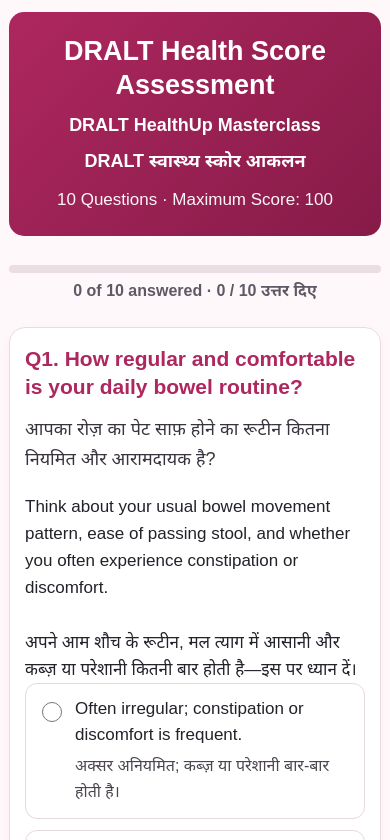
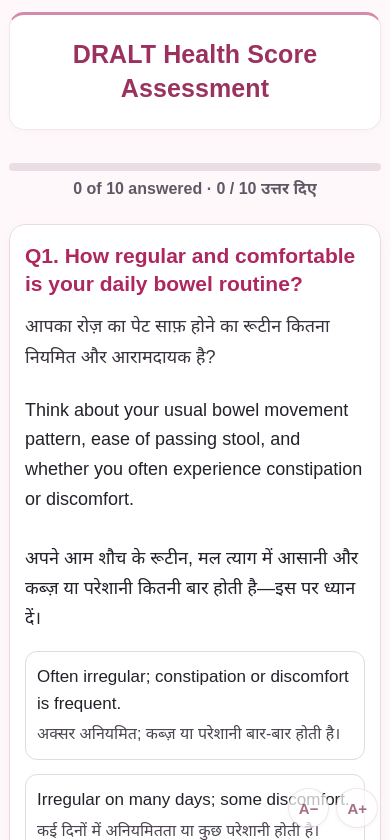
Before and after one commit to dralt10/dralt-assessments, a plain HTML site: page DRALT_Health_Score.html in a window 390 px wide. Both pictures are taken after a click on the button "Start Assessment / आकलन शुरू करें". Shown: the top 840 px of the page. Drawn offline with Linux system fonts and the light colour scheme.

Commit message:
Update DRALT_Health_Score.html

```diff
--- a/DRALT_Health_Score.html
+++ b/DRALT_Health_Score.html
@@ -3,7 +3,7 @@
 <head>
 <meta charset="UTF-8">
 <meta name="viewport" content="width=device-width, initial-scale=1.0">
-<title>DRALT Health Score Test | Masterclass</title>
+<title>DRALT Health Score Assessment</title>
 <style>
 
   :root {
@@ -31,28 +31,23 @@
     padding: 24px 0 40px;
   }
   .header {
-    background: linear-gradient(135deg, var(--brand), var(--brand-dark));
-    color: white;
-    padding: 28px 22px;
-    border-radius: 20px;
+    background: #ffffff;
+    color: var(--text);
+    border: 1px solid #f0e6eb;
+    border-top: 3px solid #d58aaa;
+    padding: 30px 22px 26px;
+    border-radius: 18px;
     text-align: center;
-    margin-bottom: 20px;
+    margin-bottom: 24px;
+    box-shadow: 0 2px 10px rgba(105, 35, 65, .025);
   }
   .header h1 {
-    margin: 0 0 8px;
-    font-size: clamp(27px, 5vw, 36px);
-    line-height: 1.25;
-    font-weight: 800;
-  }
-  .header .subtitle {
-    font-size: clamp(18px, 3.5vw, 22px);
-    font-weight: 700;
-    margin: 8px 0;
-  }
-  .header .meta {
-    font-size: 17px;
-    margin: 10px 0 0;
-    opacity: .96;
+    margin: 0;
+    color: #9b315f;
+    font-size: clamp(25px, 5vw, 33px);
+    line-height: 1.35;
+    font-weight: 750;
+    letter-spacing: .1px;
   }
   .intro, .question, .result {
     background: var(--surface);
@@ -62,8 +57,12 @@
     margin-bottom: 18px;
     box-shadow: 0 3px 12px rgba(105, 35, 65, .045);
   }
-  .intro p { margin: 0 0 8px; font-size: 18px; }
-  .intro p:last-child { margin-bottom: 0; }
+  .intro p { margin: 0; font-size: 18px; }
+  .intro-content { display: flex; flex-direction: column; gap: 22px; }
+  .intro-group { display: flex; flex-direction: column; gap: 8px; }
+  .intro-disclaimer { padding-top: 18px; border-top: 1px solid #eee2e8; }
+  .intro-disclaimer p { color: var(--muted); line-height: 1.75; }
+  .intro-instructions p { line-height: 1.75; }
   .q-heading {
     color: var(--brand);
     font-size: clamp(21px, 4vw, 25px);
@@ -79,31 +78,32 @@
   }
   .q-hi {
     font-size: clamp(18px, 3.4vw, 20px);
-    line-height: 1.7;
-    margin: 0 0 18px;
+    line-height: 1.75;
+    margin: 0 0 22px;
     color: #39333e;
   }
-  .options { display: grid; gap: 11px; }
+  .options { display: grid; gap: 14px; }
   .option {
     display: flex;
     align-items: flex-start;
-    gap: 12px;
+    gap: 0;
     border: 1.5px solid #e5d8df;
     background: #fff;
     border-radius: 12px;
-    padding: 13px 14px;
+    padding: 16px 16px;
     cursor: pointer;
     transition: border-color .15s, background .15s;
   }
   .option:hover { border-color: var(--brand); background: #fff9fc; }
   .option.selected { border-color: var(--brand); background: var(--brand-light); }
   .option input {
-    flex: 0 0 auto;
-    margin-top: 6px;
-    width: 20px;
-    height: 20px;
-    accent-color: var(--brand);
+    position: absolute;
+    opacity: 0;
+    width: 1px;
+    height: 1px;
+    pointer-events: none;
   }
+  .option:focus-within { outline: 2px solid #d7a2bd; outline-offset: 2px; }
   .option-text {
     font-size: clamp(17px, 3.3vw, 19px);
     line-height: 1.55;
@@ -155,6 +155,15 @@
   .calc label { display:block; font-size:17px; color:var(--muted); margin-bottom:6px; }
   .calc input, .calc select { width:100%; padding:12px; border:1px solid #d8cbd2; border-radius:8px; font-size:18px; font-family:inherit; margin-bottom:8px; }
   .calcresult { font-size:18px; line-height:1.6; margin-top:10px; color:var(--brand); font-weight:700; }
+  .question { display:none; }
+  .question.active { display:block; }
+  .navigation { display:flex; gap:12px; justify-content:center; flex-wrap:wrap; margin:20px 0; }
+  .navigation button { min-width:130px; }
+  .font-tools { position:fixed; right:12px; bottom:16px; z-index:20; display:flex; gap:7px; opacity:.78; }
+  .font-tools button { min-width:40px; min-height:40px; padding:8px 10px; border-radius:50%; background:rgba(255,255,255,.9); color:#8d4666; border:1px solid #eadfe5; box-shadow:0 1px 5px rgba(105,35,65,.06); font-weight:600; font-size:15px; }
+  .font-tools button:hover { background:#fff7fa; border-color:#d8b4c5; opacity:1; }
+  .desc { font-size:18px; line-height:1.65; margin:0 0 18px; }
+  .actions.score-action { display:none; }
   .error { display:none; color:#a01940; text-align:center; font-weight:700; font-size:18px; margin:10px 0; }
   @media (max-width: 520px) {
     .calcgrid { grid-template-columns:1fr; }
@@ -171,16 +180,19 @@
 <div class="wrap">
   <header class="header">
     <h1>DRALT Health Score Assessment</h1>
-    <div class="subtitle">DRALT HealthUp Masterclass</div>
-    <div class="subtitle">DRALT स्वास्थ्य स्कोर आकलन</div>
-    <p class="meta">10 Questions · Maximum Score: 100</p>
   </header>
 
   <section class="intro" id="languagePage">
-    <p><strong>Instructions:</strong> Reflect on your health and choose one answer that best describes your usual experience.</p>
-    <p><strong>निर्देश:</strong> अपने स्वास्थ्य पर विचार करें और वह उत्तर चुनें जो आपके सामान्य अनुभव का सबसे अच्छा वर्णन करता है।</p>
-    <p>This is a wellness self-reflection tool, not a medical diagnosis. Perform physical tests only if safe and comfortable for you. Skip any test that causes pain, dizziness, breathlessness, or instability.</p>
-    <p>यह स्वास्थ्य-जागरूकता के लिए स्वयं-मूल्यांकन है, चिकित्सा निदान नहीं। शारीरिक टेस्ट केवल सुरक्षित और आरामदायक होने पर करें। दर्द, चक्कर, साँस फूलने या अस्थिरता होने पर टेस्ट छोड़ दें।</p>
+    <div class="intro-content">
+      <div class="intro-group intro-instructions">
+        <p><strong>Instructions:</strong> Reflect on your health and choose one answer that best describes your usual experience.</p>
+        <p><strong>निर्देश:</strong> अपने स्वास्थ्य पर विचार करें और वह उत्तर चुनें जो आपके सामान्य अनुभव का सबसे अच्छा वर्णन करता है।</p>
+      </div>
+      <div class="intro-group intro-disclaimer">
+        <p>This is a wellness self-reflection tool, not a medical diagnosis. Perform physical tests only if safe and comfortable for you. Skip any test that causes pain, dizziness, breathlessness, or instability.</p>
+        <p>यह स्वास्थ्य-जागरूकता के लिए स्वयं-मूल्यांकन है, चिकित्सा निदान नहीं। शारीरिक टेस्ट केवल सुरक्षित और आरामदायक होने पर करें। दर्द, चक्कर, साँस फूलने या अस्थिरता होने पर टेस्ट छोड़ दें।</p>
+      </div>
+    </div>
     <div class="actions"><button type="button" class="primary" id="startBtn">Start Assessment / आकलन शुरू करें</button></div>
   </section>
 
@@ -192,7 +204,8 @@
     <form id="assessment">
       <div id="questions"></div>
       <div class="error" id="error">Please answer all 10 questions before viewing your score.<br>कृपया स्कोर देखने से पहले सभी 10 प्रश्नों के उत्तर दें।</div>
-      <div class="actions"><button type="submit" class="primary">View My Score / मेरा स्कोर देखें</button></div>
+      <div class="navigation" id="questionNavigation"></div>
+      <div class="actions score-action" id="scoreAction"><button type="submit" class="primary">View My Score / मेरा स्कोर देखें</button></div>
     </form>
   </section>
 
@@ -206,6 +219,7 @@
     <div class="actions"><button type="button" class="secondary" id="restart">Restart Assessment / दोबारा आकलन करें</button></div>
   </section>
 </div>
+<div class="font-tools" aria-label="Text size controls"><button type="button" id="fontDown" aria-label="Decrease text size">A−</button><button type="button" id="fontUp" aria-label="Increase text size">A+</button></div>
 
 <script>
 const questions = [
@@ -253,6 +267,8 @@ hi:{q:"Balance टेस्ट में आप प्रत्येक पै
 
 const scoreValues = [0, 2.5, 5, 7.5, 10];
 const questionContainer = document.getElementById("questions");
+let currentQuestionIndex = 0;
+let baseFontSize = 18;
 
 function buildQuestions() {
   questions.forEach((q, index) => {
@@ -304,6 +320,36 @@ function buildQuestions() {
   });
 }
 
+function showQuestion(index) {
+  currentQuestionIndex = Math.max(0, Math.min(index, questions.length - 1));
+  document.querySelectorAll(".question").forEach((section, i) => section.classList.toggle("active", i === currentQuestionIndex));
+  const nav = document.getElementById("questionNavigation");
+  nav.innerHTML = "";
+  const back = document.createElement("button");
+  back.type = "button"; back.className = "secondary"; back.textContent = "← Back / पीछे";
+  back.disabled = currentQuestionIndex === 0;
+  back.addEventListener("click", () => showQuestion(currentQuestionIndex - 1));
+  nav.appendChild(back);
+  if (currentQuestionIndex < questions.length - 1) {
+    const next = document.createElement("button");
+    next.type = "button"; next.className = "primary"; next.textContent = "Next / आगे →";
+    next.addEventListener("click", () => {
+      const chosen = document.querySelector(`input[name="q${currentQuestionIndex}"]:checked`);
+      if (!chosen) { document.getElementById("error").style.display = "block"; return; }
+      document.getElementById("error").style.display = "none";
+      showQuestion(currentQuestionIndex + 1);
+    });
+    nav.appendChild(next);
+    document.getElementById("scoreAction").style.display = "none";
+  } else {
+    document.getElementById("scoreAction").style.display = "flex";
+  }
+  const answered = questions.reduce((count, q, i) => count + (document.querySelector(`input[name="q${i}"]:checked`) ? 1 : 0), 0);
+  document.getElementById("progressLabel").textContent = `Question ${currentQuestionIndex + 1} of 10 · ${answered} answered / ${answered} उत्तर दिए`;
+  document.getElementById("progressBar").style.width = `${(currentQuestionIndex + 1) * 10}%`;
+  window.scrollTo({top:0, behavior:"smooth"});
+}
+
 function updateProgress() {
   const answered = questions.reduce((count, q, i) =>
     count + (document.querySelector(`input[name="q${i}"]:checked`) ? 1 : 0), 0);
@@ -317,6 +363,7 @@ document.getElementById("startBtn").addEventListener("click", () => {
   document.getElementById("languagePage").style.display = "none";
   document.getElementById("testPage").style.display = "block";
   buildQuestions();
+  showQuestion(0);
   updateProgress();
   window.scrollTo({top:0, behavior:"smooth"});
 });
@@ -337,7 +384,7 @@ document.getElementById("assessment").addEventListener("submit", event => {
   if (answers.some(answer => !answer)) {
     document.getElementById("error").style.display = "block";
     const firstMissing = answers.findIndex(answer => !answer);
-    document.querySelectorAll(".question")[firstMissing].scrollIntoView({behavior:"smooth", block:"center"});
+    showQuestion(firstMissing);
     return;
   }
   const total = answers.reduce((sum, answer) => sum + scoreValues[Number(answer.value)], 0);
@@ -375,6 +422,9 @@ document.getElementById("restart").addEventListener("click", () => {
   document.getElementById("error").style.display = "none";
   document.getElementById("progressBar").style.width = "0";
   document.getElementById("progressLabel").textContent = "0 of 10 answered";
+  document.getElementById("questionNavigation").innerHTML = "";
+  document.getElementById("scoreAction").style.display = "none";
+  currentQuestionIndex = 0;
   window.scrollTo({top:0, behavior:"smooth"});
 });
 
@@ -407,6 +457,8 @@ function calculateWeight() {
 document.addEventListener("change", event => {
   if (event.target.id === "heightUnit") toggleHeightUnit();
 });
+document.getElementById("fontDown").addEventListener("click", () => { baseFontSize = Math.max(14, baseFontSize - 1); document.body.style.fontSize = baseFontSize + "px"; });
+document.getElementById("fontUp").addEventListener("click", () => { baseFontSize = Math.min(26, baseFontSize + 1); document.body.style.fontSize = baseFontSize + "px"; });
 document.addEventListener("input", event => {
   if (["height","feet","inches","weight"].includes(event.target.id)) calculateWeight();
 });
```
